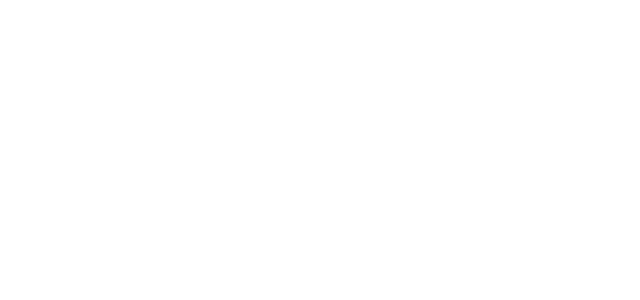
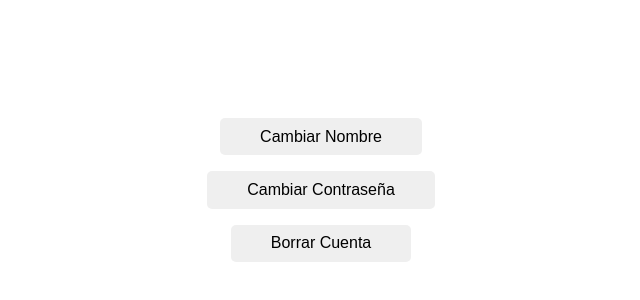
Before and after one commit to MimiRandomS/CVDS_Lab04_Frontend, a React (Vite) app: page /userAction in a window 1280 px wide. Before the commit this address had no page. Shown: the part 242-542 px from the top of the page, without its empty margins (319-959 px from the left). Built offline with nearby package versions, Linux system fonts and the light colour scheme.

Commit message:
Update user page

```diff
--- a/src/components/Button/Button.tsx
+++ b/src/components/Button/Button.tsx
@@ -3,11 +3,12 @@
 type Props = {
   readonly text: string;
   readonly className?: string;
+  readonly onClick?: () => void;
 };
 
-function Button({ text, className }: Props) {
+function Button({ text, className, onClick }: Props) {
   return (
-    <button className={`${styles.btn} ${className ?? ""}`}>
+    <button className={`${styles.btn} ${className ?? ""}`} onClick={onClick}>
       <span>{text}</span>
     </button>
   );
--- /dev/null
+++ b/src/components/User/Update/Button2/Button2.module.css
@@ -0,0 +1,16 @@
+.container {
+    display: flex;
+    justify-content: space-between;
+    gap: 10px;
+    margin-top: 10px;
+  }
+
+  .btn-1 {
+    background-color: #ccc;
+    color: black;
+  }
+
+  .btn-2 {
+    background-color: #007bff;
+    color: white;
+  }
--- /dev/null
+++ b/src/components/User/Update/Button2/Button2.tsx
@@ -0,0 +1,21 @@
+import styles from "./Button2.module.css";
+import Button from "../../../Button/Button";
+
+type Props = {
+  readonly text1: string;
+  readonly text2: string;
+  readonly className?: string;
+  readonly onCancel?: () => void;
+  readonly onSave?: () => void;
+};
+
+function Button2({ text1, text2, className, onCancel, onSave }: Props) {
+  return (
+    <div className={`${styles.container} ${className ?? ""}`}>
+      <Button text={text1} className={styles["btn-1"]} onClick={onCancel} />
+      <Button text={text2} className={styles["btn-2"]} onClick={onSave} />
+    </div>
+  );
+}
+
+export default Button2;
--- /dev/null
+++ b/src/components/User/Update/ChangeName/changeName.tsx
@@ -0,0 +1,25 @@
+import { useState } from "react";
+import Modal from "../Modal/Modal";
+import Button from "../../../Button/Button";
+import InputField from "../../../InputField/InputField";
+import Button2 from "../Button2/Button2";
+
+function ChangeName() {
+  const [isOpen, setIsOpen] = useState(false);
+
+  return (
+    <>
+      <Button text="Cambiar Nombre" onClick={() => setIsOpen(true)} />
+      <Modal title="Cambiar Nombre" isOpen={isOpen} onClose={() => setIsOpen(false)}>
+        <InputField type="text" text="Nuevo nombre..." />
+        <Button2
+          text1="Cancelar"
+          text2="Guardar"
+          onCancel={() => setIsOpen(false)}
+        />
+      </Modal>
+    </>
+  );
+}
+
+export default ChangeName;
--- /dev/null
+++ b/src/components/User/Update/ChangePassword/changePassword.tsx
@@ -0,0 +1,26 @@
+import { useState } from "react";
+import Modal from "../Modal/Modal";
+import Button from "../../../Button/Button";
+import InputField from "../../../InputField/InputField";
+import Button2 from "../Button2/Button2";
+
+function ChangePassword() {
+  const [isOpen, setIsOpen] = useState(false);
+
+  return (
+    <>
+      <Button text="Cambiar Contraseña" onClick={() => setIsOpen(true)} />
+      <Modal title="Cambiar Contraseña" isOpen={isOpen} onClose={() => setIsOpen(false)}>
+        <InputField type="password" text="Nueva contraseña..." />
+        <InputField type="password" text="Confirmar contraseña..." />
+        <Button2
+          text1="Cancelar"
+          text2="Guardar"
+          onCancel={() => setIsOpen(false)}
+        />
+      </Modal>
+    </>
+  );
+}
+
+export default ChangePassword;
--- /dev/null
+++ b/src/components/User/Update/DeleteAccount/deleteAccount.tsx
@@ -0,0 +1,24 @@
+import { useState } from "react";
+import Modal from "../Modal/Modal";
+import Button from "../../../Button/Button";
+import Button2 from "../Button2/Button2";
+
+function DeleteAccount() {
+  const [isOpen, setIsOpen] = useState(false);
+
+  return (
+    <>
+      <Button text="Borrar Cuenta" onClick={() => setIsOpen(true)} className="btn-delete" />
+      <Modal title="Borrar Cuenta" isOpen={isOpen} onClose={() => setIsOpen(false)}>
+        <p>¿Está seguro de querer borrar su cuenta?</p>
+        <Button2
+          text1="Cancelar"
+          text2="Borrar Cuenta"
+          onCancel={() => setIsOpen(false)}
+        />
+      </Modal>
+    </>
+  );
+}
+
+export default DeleteAccount;
--- /dev/null
+++ b/src/components/User/Update/Modal/Modal.module.css
@@ -0,0 +1,24 @@
+.modalOverlay {
+    position: fixed;
+    top: 0;
+    left: 0;
+    width: 100%;
+    height: 100%;
+    background: rgba(0, 0, 0, 0.5);
+    display: flex;
+    justify-content: center;
+    align-items: center;
+    z-index: 1;
+  }
+
+  .modalContent {
+    background: white;
+    padding: 20px;
+    border-radius: 10px;
+    text-align: center;
+    width: 300px;
+    color: black;
+    gap: 1rem;
+    display: flex;
+    flex-direction: column;
+  }
--- /dev/null
+++ b/src/components/User/Update/Modal/Modal.tsx
@@ -0,0 +1,24 @@
+import { ReactNode } from "react";
+import styles from "./Modal.module.css";
+
+type Props = {
+  readonly title: string;
+  readonly children: ReactNode;
+  readonly isOpen: boolean;
+  readonly onClose: () => void;
+};
+
+function Modal({ title, children, isOpen, onClose }: Props) {
+  if (!isOpen) return null;
+
+  return (
+    <div className={styles.modalOverlay} onClick={onClose}>
+      <div className={styles.modalContent} onClick={(e) => e.stopPropagation()}>
+        <h2>{title}</h2>
+        {children}
+      </div>
+    </div>
+  );
+}
+
+export default Modal;
--- /dev/null
+++ b/src/components/User/Update/UserAction/userAction.tsx
@@ -0,0 +1,27 @@
+
+import ChangeName from "../ChangeName/changeName";
+import ChangePassword from "../ChangePassword/changePassword";
+import DeleteAccount from "../DeleteAccount/deleteAccount";
+
+function UserActions() {
+  return (
+    <div
+      style={{
+        display: "flex",
+        flexDirection: "column",
+        alignItems: "center",
+        justifyContent: "center",
+        height: "100vh",
+        backgroundColor: "white",
+        gap:"1rem"
+      }}
+    >
+      <h1>User Actions</h1>
+      <ChangeName></ChangeName>
+      <ChangePassword></ChangePassword>
+      <DeleteAccount></DeleteAccount>
+    </div>
+  );
+}
+
+export default UserActions;
--- a/src/routes/routes.tsx
+++ b/src/routes/routes.tsx
@@ -1,13 +1,16 @@
 import { Routes, Route, Navigate } from "react-router-dom";
-import Login from "../features/login/login";
-import Signup from "../features/signup/signup";
-
+import ChangeName from "../components/User/Update/ChangeName/changeName";
+import ChangePassword from "../components/User/Update/ChangePassword/changePassword";
+import DeleteAccount from "../components/User/Update/DeleteAccount/deleteAccount";
+import UserActions from "../components/User/Update/UserAction/userAction";
 function AppRoutes() {
   return (
     <Routes>
-      <Route path="/" element={<Navigate to="/login" replace />} />
-      <Route path="/login" element={<Login />}></Route>
-      <Route path="/signup" element={<Signup />}></Route>
+      <Route path="/" element={<Navigate to="/userAction" replace />} />
+      <Route path="/userAction" element={<UserActions />} />
+      <Route path="/change-name" element={<ChangeName />} />
+      <Route path="/change-password" element={<ChangePassword />} />
+      <Route path="/delete-account" element={<DeleteAccount />} />
     </Routes>
   );
 }
```
